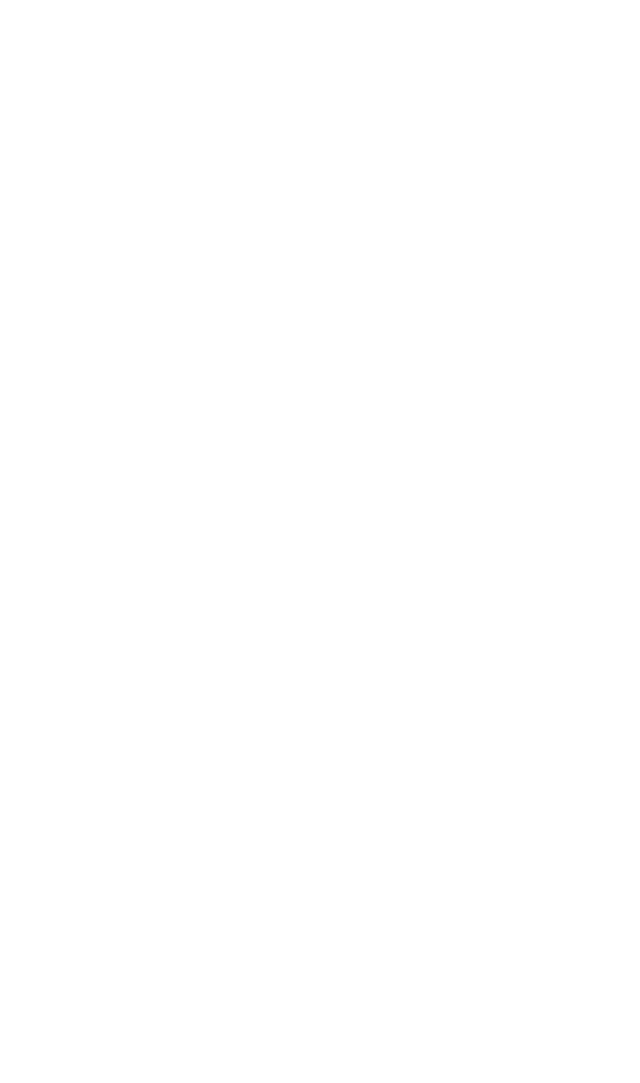
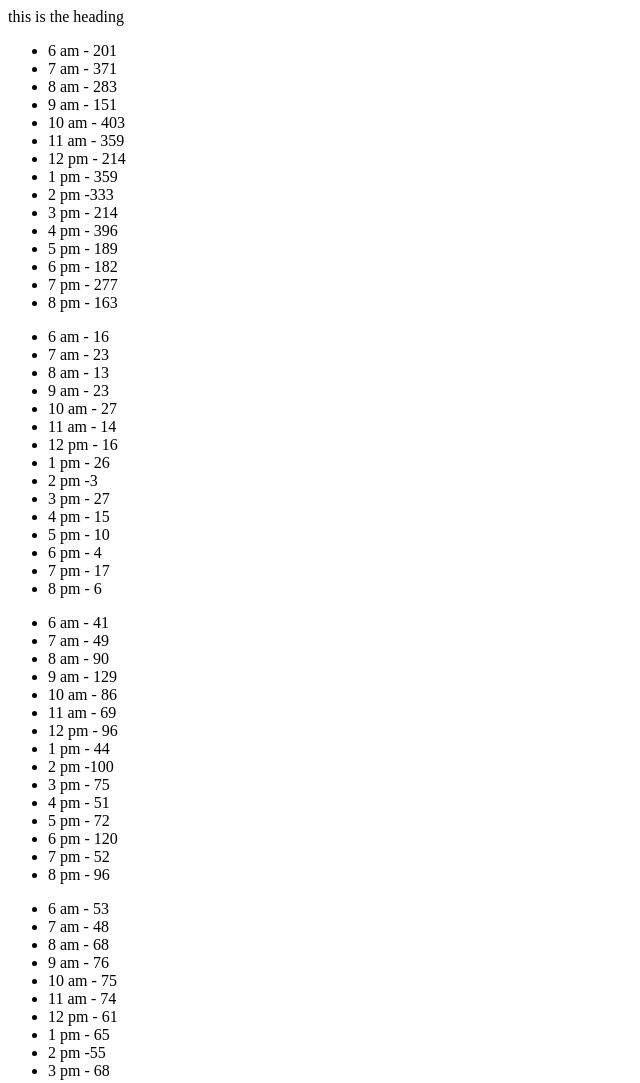
Before and after one commit to AustinJBrown1/cookie-stand, a plain HTML site: page sale.html in a window 1280 px wide. Shown: the top 1083 px of the page, without its empty margins (0-640 px from the left). Before the commit the page ends 800 px from the top, so only its background shows below. Drawn offline with Linux system fonts and the light colour scheme.

Commit message:
finished javascript objects

```diff
--- a/js/app.js
+++ b/js/app.js
@@ -1,12 +1,25 @@
-var hoursArray = ['6am','7am','8am','9am','10am','11am','12pm','1pm','2pm','3pm','4pm','5pm','6pm','7pm','8pm'];
+var hoursArray = ['6 am - ','7 am - ','8 am - ','9 am - ','10 am - ','11 am - ','12 pm - ','1 pm - ','2 pm -','3 pm - ','4 pm - ','5 pm - ','6 pm - ','7 pm - ','8 pm - '];
+function getRandomIntInclusive(min, max) {
+  return Math.floor(Math.random() * (max - min + 1)) + min;
+}
 var seattle = {
   customerMax: 65,
   customerMin: 23,
-  avg: 2.3,
+  avg: 6.3,
   cookiesPerHourArray: [],
   custPerHourArray: [],
+  render: function(){
+    var salesData = document.getElementById('salesData');
+    var timeLists = document.createElement('ul');
+    for(var i = 0; i < hoursArray.length; i++){
+      var timeOfDay = document.createElement('li');
+      timeOfDay.textContent = `${hoursArray[i]}${this.cookiesPerHourArray[i]}` ;
+      timeLists.appendChild(timeOfDay);
+    }
+    salesData.appendChild(timeLists);
+  },
   custPerHour: function(){
-    console.log('hello world');
+    console.log('seattle: customers');
     //This 'for' loop fills the custPerHourArray with randomly generated values
     for(var i = 0; i < hoursArray.length; i++){
       //var randomCust generates random numbers for the associated array
@@ -18,11 +31,11 @@ var seattle = {
     }
   },
   cookiesPerHour: function(){
-    console.log('hello world');
+    console.log('seattle: cookies');
     //This 'for' loop fills the cookiesPerHourArray with randomly generated values
     for(var i = 0; i < hoursArray.length; i++){
       //var randomCookie generates random numbers for the associated array
-      var randomCookie = Math.floor((Math.random()*(this.customerMax - this.customerMin) + this.customerMin) * this.avg);
+      var randomCookie = Math.floor(getRandomIntInclusive(this.customerMin, this.customerMax) * this.avg);
       //Pushes the values generated by randomCookie into the array
       this.cookiesPerHourArray.push(randomCookie);
       //This displays the values in the browser console
@@ -30,8 +43,11 @@ var seattle = {
     }
   },
 };
+
 console.log(seattle.custPerHour());
 console.log(seattle.cookiesPerHour());
+
+
 //////////////////////////////////////////////////////////////////////////////////////////////////////////////////////
 var tokyo = {
   customerMax: 24,
@@ -39,8 +55,18 @@ var tokyo = {
   avg: 1.2,
   cookiesPerHourArray: [],
   custPerHourArray: [],
+  render: function(){
+    var salesData = document.getElementById('salesData');
+    var timeLists = document.createElement('ul');
+    for(var i = 0; i < hoursArray.length; i++){
+      var timeOfDay = document.createElement('li');
+      timeOfDay.textContent = `${hoursArray[i]}${this.cookiesPerHourArray[i]}` ;
+      timeLists.appendChild(timeOfDay);
+    }
+    salesData.appendChild(timeLists);
+  },
   custPerHour: function(){
-    console.log('hello world');
+    console.log('tokyo: customers');
     //This 'for' loop fills the custPerHourArray with randomly generated values
     for(var i = 0; i < hoursArray.length; i++){
       //var randomCust generates random numbers for the associated array
@@ -52,7 +78,7 @@ var tokyo = {
     }
   },
   cookiesPerHour: function(){
-    console.log('hello world');
+    console.log('tokyo: cookies');
     //This 'for' loop fills the cookiesPerHourArray with randomly generated values
     for(var i = 0; i < hoursArray.length; i++){
       //var randomCookie generates random numbers for the associated array
@@ -73,8 +99,18 @@ var dubai = {
   avg: 3.7,
   cookiesPerHourArray: [],
   custPerHourArray: [],
+  render: function(){
+    var salesData = document.getElementById('salesData');
+    var timeLists = document.createElement('ul');
+    for(var i = 0; i < hoursArray.length; i++){
+      var timeOfDay = document.createElement('li');
+      timeOfDay.textContent = `${hoursArray[i]}${this.cookiesPerHourArray[i]}` ;
+      timeLists.appendChild(timeOfDay);
+    }
+    salesData.appendChild(timeLists);
+  },
   custPerHour: function(){
-    console.log('hello world');
+    console.log('dubai: customers');
     //This 'for' loop fills the custPerHourArray with randomly generated values
     for(var i = 0; i < hoursArray.length; i++){
       //var randomCust generates random numbers for the associated array
@@ -86,7 +122,7 @@ var dubai = {
     }
   },
   cookiesPerHour: function(){
-    console.log('hello world');
+    console.log('dubai: cookies');
     //This 'for' loop fills the cookiesPerHourArray with randomly generated values
     for(var i = 0; i < hoursArray.length; i++){
       //var randomCookie generates random numbers for the associated array
@@ -107,8 +143,18 @@ var paris = {
   avg: 2.3,
   cookiesPerHourArray: [],
   custPerHourArray: [],
+  render: function(){
+    var salesData = document.getElementById('salesData');
+    var timeLists = document.createElement('ul');
+    for(var i = 0; i < hoursArray.length; i++){
+      var timeOfDay = document.createElement('li');
+      timeOfDay.textContent = `${hoursArray[i]}${this.cookiesPerHourArray[i]}` ;
+      timeLists.appendChild(timeOfDay);
+    }
+    salesData.appendChild(timeLists);
+  },
   custPerHour: function(){
-    console.log('hello world');
+    console.log('paris: customers');
     //This 'for' loop fills the custPerHourArray with randomly generated values
     for(var i = 0; i < hoursArray.length; i++){
       //var randomCust generates random numbers for the associated array
@@ -120,7 +166,7 @@ var paris = {
     }
   },
   cookiesPerHour: function(){
-    console.log('hello world');
+    console.log('paris: cookies');
     //This 'for' loop fills the cookiesPerHourArray with randomly generated values
     for(var i = 0; i < hoursArray.length; i++){
       //var randomCookie generates random numbers for the associated array
@@ -141,8 +187,18 @@ var lima = {
   avg: 4.6,
   cookiesPerHourArray: [],
   custPerHourArray: [],
+  render: function(){
+    var salesData = document.getElementById('salesData');
+    var timeLists = document.createElement('ul');
+    for(var i = 0; i < hoursArray.length; i++){
+      var timeOfDay = document.createElement('li');
+      timeOfDay.textContent = `${hoursArray[i]}${this.cookiesPerHourArray[i]}` ;
+      timeLists.appendChild(timeOfDay);
+    }
+    salesData.appendChild(timeLists);
+  },
   custPerHour: function(){
-    console.log('hello world');
+    console.log('lima: customers');
     //This 'for' loop fills the custPerHourArray with randomly generated values
     for(var i = 0; i < hoursArray.length; i++){
       //var randomCust generates random numbers for the associated array
@@ -154,7 +210,7 @@ var lima = {
     }
   },
   cookiesPerHour: function(){
-    console.log('hello world');
+    console.log('lima: cookies');
     //This 'for' loop fills the cookiesPerHourArray with randomly generated values
     for(var i = 0; i < hoursArray.length; i++){
       //var randomCookie generates random numbers for the associated array
@@ -169,3 +225,9 @@ var lima = {
 console.log(lima.custPerHour());
 console.log(lima.cookiesPerHour());
 //////////////////////////////////////////////////////////////////////////////////////////////////////////////////////
+
+seattle.render();
+tokyo.render();
+dubai.render();
+paris.render();
+lima.render();
--- a/sale.html
+++ b/sale.html
@@ -5,15 +5,15 @@
   <head>
     <title>Sales info</title>
   </head>
+  <style src = "style.css"></style>
   <body>
-    <header id="header">
+    <header id='header'>this is the heading
     </header>
-    <article>
-      <ul id="salesData">
+    <article id = 'listHead'>
+      <p id = 'salesData'>
 
-      </ul>
-
+      </p>
     </article>
-    <script src="js/app.js"></script>
+    <script src='js/app.js'></script>
   </body>
 </html>
--- /dev/null
+++ b/styles.css
@@ -0,0 +1,3 @@
+body {
+    color:black;
+}
```
Also changed, not shown: index.html (+1 -1 lines).
